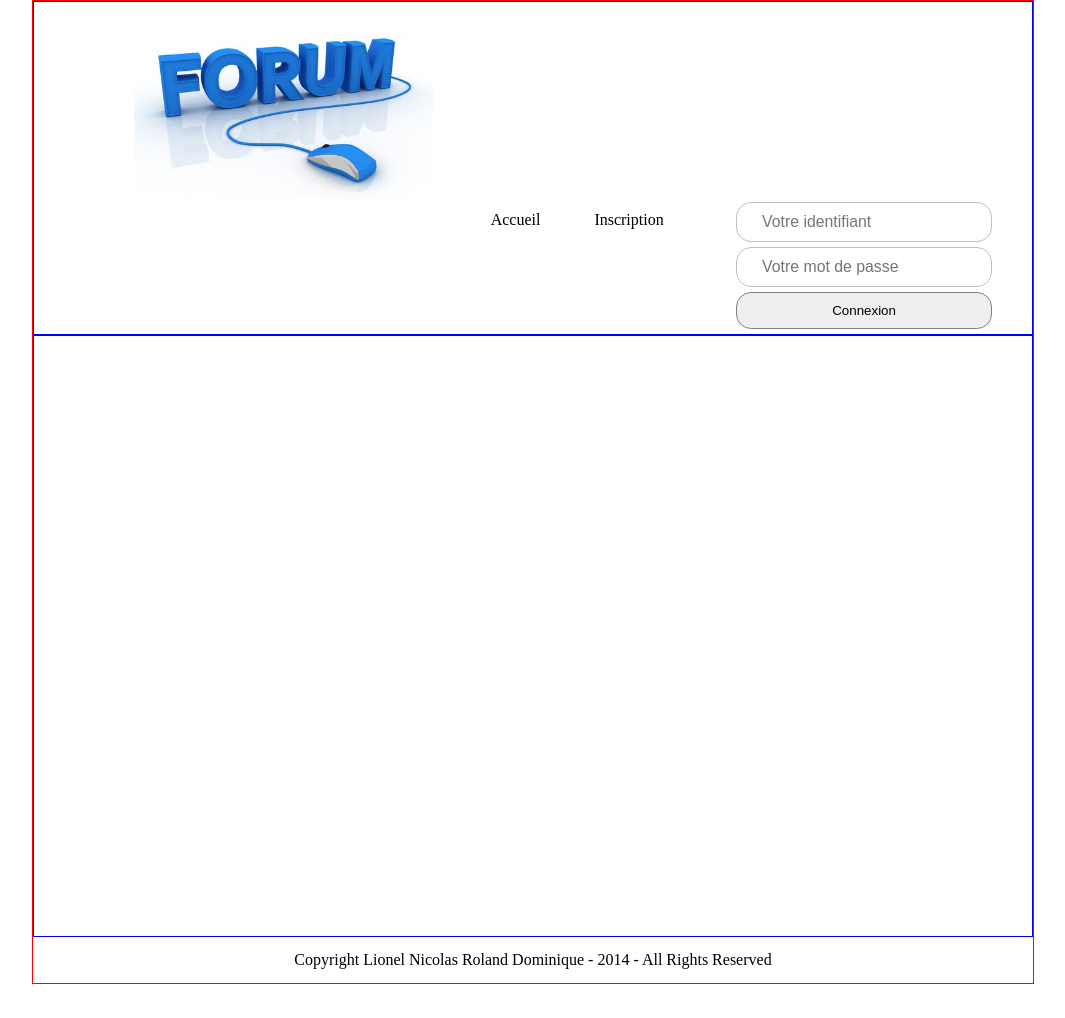
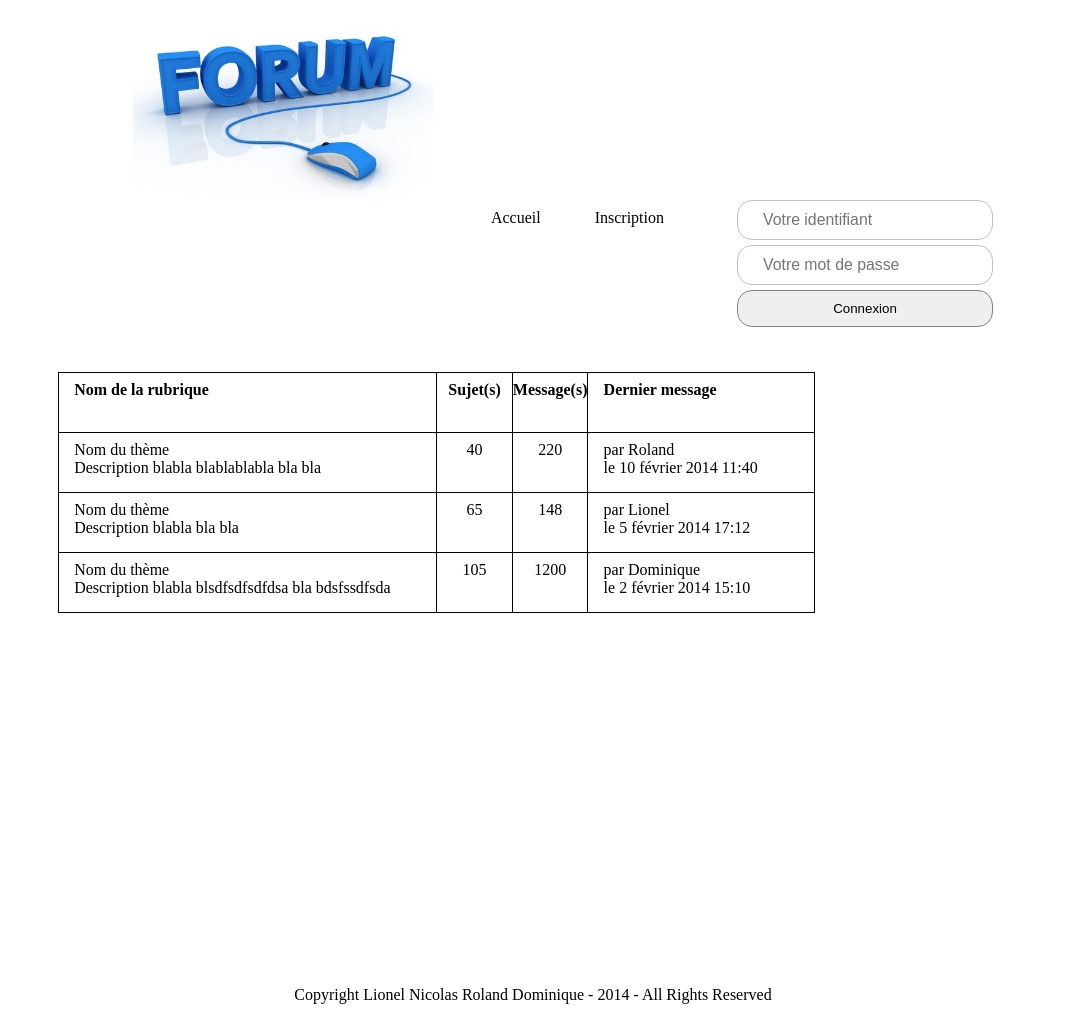
Before and after one commit to narbonneroland/forum3wa, a PHP site: page / in a window 1280 px wide. Shown: the whole page, without its empty margins (107-1172 px from the left). Before the commit the page ends 984 px from the top, so only its background shows below. Run offline with PHP 8.4, Linux system fonts and the light colour scheme.

Commit message:
maj html avec content

```diff
--- a/controllers/contentlist.php
+++ b/controllers/contentlist.php
@@ -0,0 +1 @@
+<?php require "views/contentlist.html"; ?>
--- a/controllers/contentmsg.php
+++ b/controllers/contentmsg.php
@@ -0,0 +1 @@
+<?php require "views/contentmsg.html"; ?>
--- a/sources/style.css
+++ b/sources/style.css
@@ -1,8 +1,18 @@
+/* BASE */
 body{
 	width: 1000px;
 	min-height: 800px;
-	border: 1px solid red;
 	margin: 0 auto;
+}
+
+	header{
+
+	}
+
+
+	#content{
+
+		min-height: 600px;
 	}
 		#navigation{
 			display: block;
@@ -14,9 +24,15 @@
 			width: 30%;
 			margin-right: 4%;
 		}
-header{
-	border: 1px solid blue;
+
+
+	footer{
+		text-align: center;
+		padding: 15px;
 	}
+
+
+/* DETAILS */
 header img{
 	display: block;
 	width: 30%;
@@ -49,11 +65,38 @@
 	border-radius: 15px 15px 15px 15px;
 	margin-bottom: 5px;
 }
-#content{
-	border: 1px solid blue;
-	min-height: 600px;
+#content table{
+	display: block;
+	width: 95%;
+	margin: 20px auto;
+	margin-top: 40px;
 }
-footer{
+#content .description, #content .nbrsujet, #content .nbrmsg, #content .lastmsg{
+	border: 1px solid black;
+	padding-top: 1%;
+}
+#content .title{
+	font-weight: bold;
+}
+#content .description{
+	width: 50%;
+	height: 60px;
+	text-align: left;
+	padding-left: 2%;
+}
+#content .nbrsujet{
+	width: 10%;
+	height: 60px;
 	text-align: center;
-	padding: 15px;
 }
+#content .nbrmsg{
+	width: 10%;
+	height: 60px;
+	text-align: center;
+}
+#content .lastmsg{
+	width: 30%;
+	height: 60px;
+	text-align: left;
+	padding-left: 2%;
+}
--- /dev/null
+++ b/views/contentlist.html
@@ -0,0 +1,34 @@
+<section class="list">
+	<table class="rubrique">
+		<tr class="title">
+			<td class="description">Nom de la rubrique</td>
+			<td class="nbrsujet">Sujet(s)</td>
+			<td class="nbrmsg">Message(s)</td>
+			<td class="lastmsg">Dernier message</td>
+		</tr>
+		<tr class="theme">
+			<td class="description"><?php echo "Nom du thème<br/>
+				Description blabla blablablabla bla bla"; ?></td>
+			<td class="nbrsujet"><?php echo "40"; ?></td>
+			<td class="nbrmsg"><?php echo "220"; ?></td>
+			<td class="lastmsg"><?php echo "par Roland<br>
+				le 10 février 2014 11:40"; ?></td>
+		</tr>
+		<tr class="theme">
+			<td class="description"><?php echo "Nom du thème<br/>
+				Description blabla bla bla"; ?></td>
+			<td class="nbrsujet"><?php echo "65"; ?></td>
+			<td class="nbrmsg"><?php echo "148"; ?></td>
+			<td class="lastmsg"><?php echo "par Lionel<br>
+				le 5 février 2014 17:12"; ?></td>
+		</tr>
+		<tr class="theme">
+			<td class="description"><?php echo "Nom du thème<br/>
+				Description blabla blsdfsdfsdfdsa bla bdsfssdfsda"; ?></td>
+			<td class="nbrsujet"><?php echo "105"; ?></td>
+			<td class="nbrmsg"><?php echo "1200"; ?></td>
+			<td class="lastmsg"><?php echo "par Dominique<br>
+				le 2 février 2014 15:10"; ?></td>
+		</tr>
+	</table>
+</section>
--- /dev/null
+++ b/views/contentmsg.html
@@ -0,0 +1,3 @@
+<section class="message">
+
+</section>
```
Lines whose indentation alone changed are shown as unchanged.
